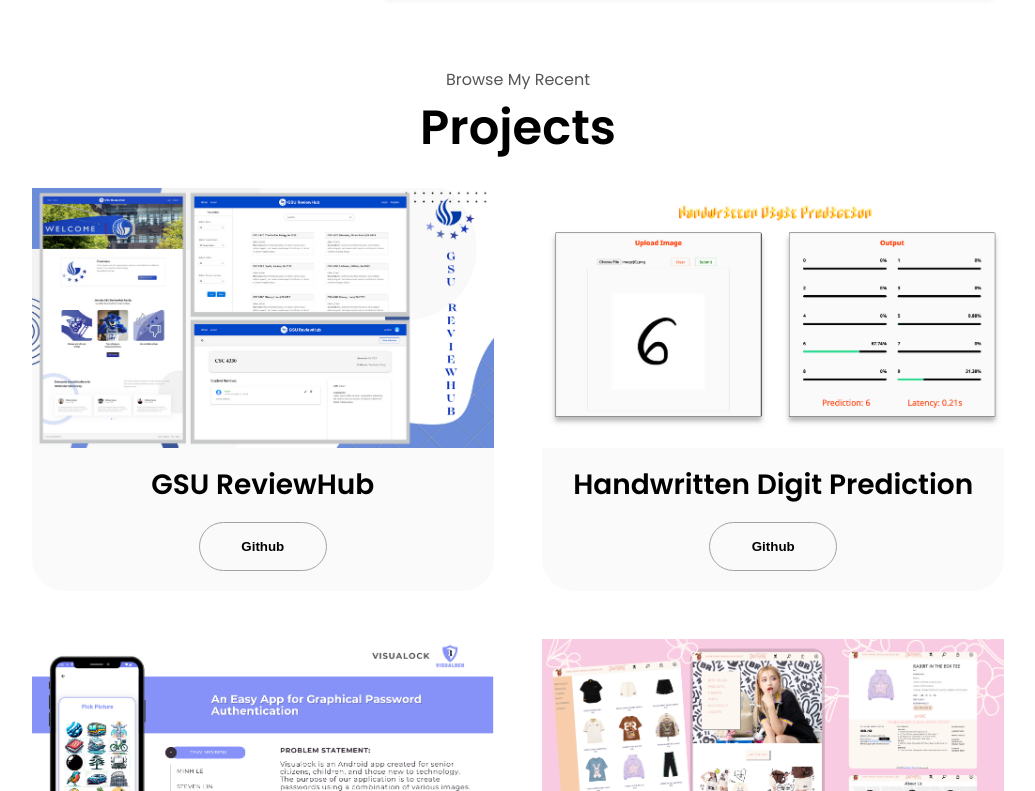
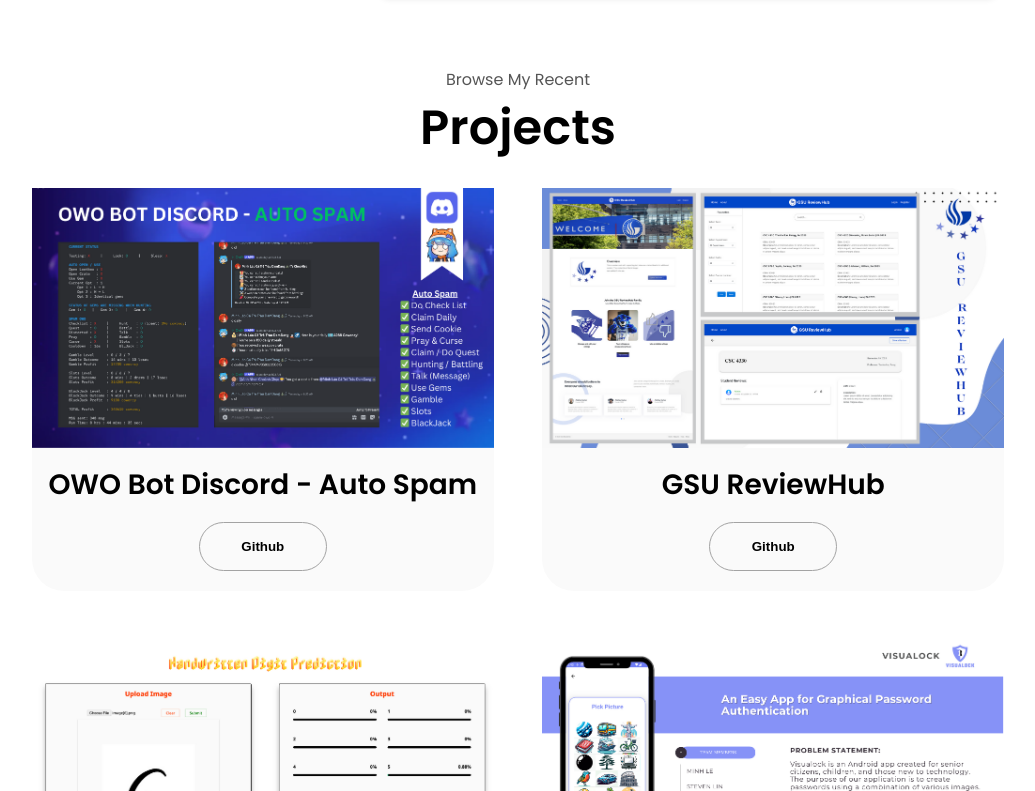
Before and after one commit to minhle28/minhle28.github.io, a plain HTML site: page index.html in a window 1280 px wide. Shown: the part 2577-3368 px from the top of the page, without its empty margins (122-1157 px from the left). Drawn offline with Linux system fonts and the light colour scheme.

Commit message:
add new project

```diff
--- a/index.html
+++ b/index.html
@@ -87,7 +87,7 @@
             <ul>
               <li>6 President's List</li>
               <li>STEM</li>
-              <li>1 Dean's List</li>
+              <li>2 Dean's List</li>
             </ul>
           </div>
           <div class="details-container">
--- a/script.js
+++ b/script.js
@@ -66,6 +66,11 @@ document.addEventListener("DOMContentLoaded", function () {
 ///PROJECTS
 document.addEventListener("DOMContentLoaded", function () {
   const projects = [
+    {
+      title: "OWO Bot Discord - Auto Spam",
+      imgSrc: "./assets/project-11.png",
+      githubUrl: "https://github.com/minhle28/",
+    },
     {
       title: "GSU ReviewHub",
       imgSrc: "./assets/project-10.png",
```
Also changed, not shown: assets/project-11.png (added), 1 other file.
